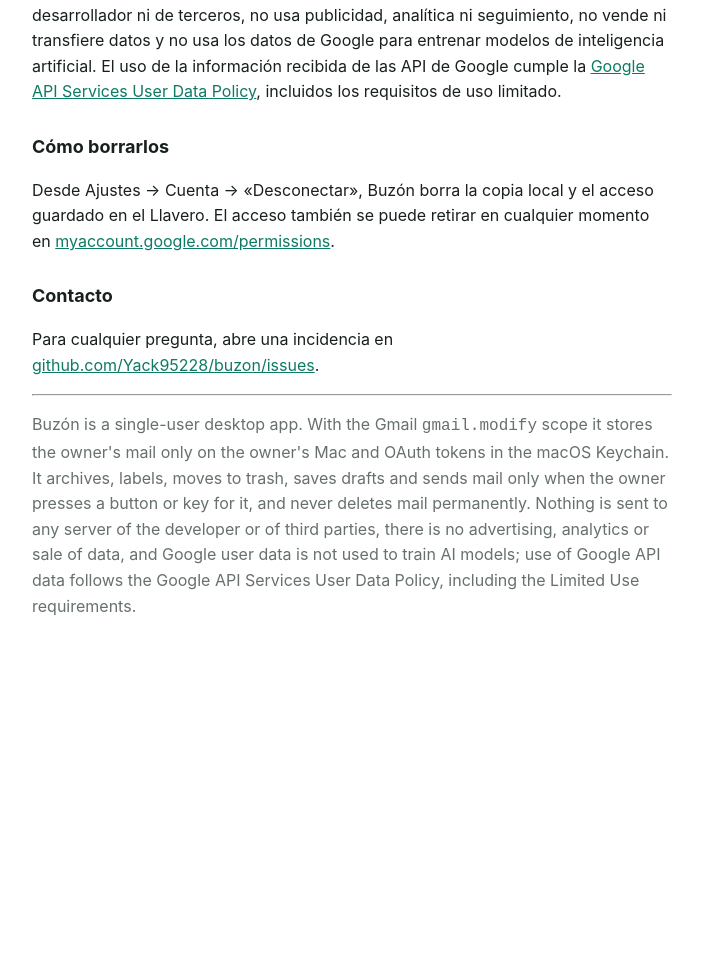
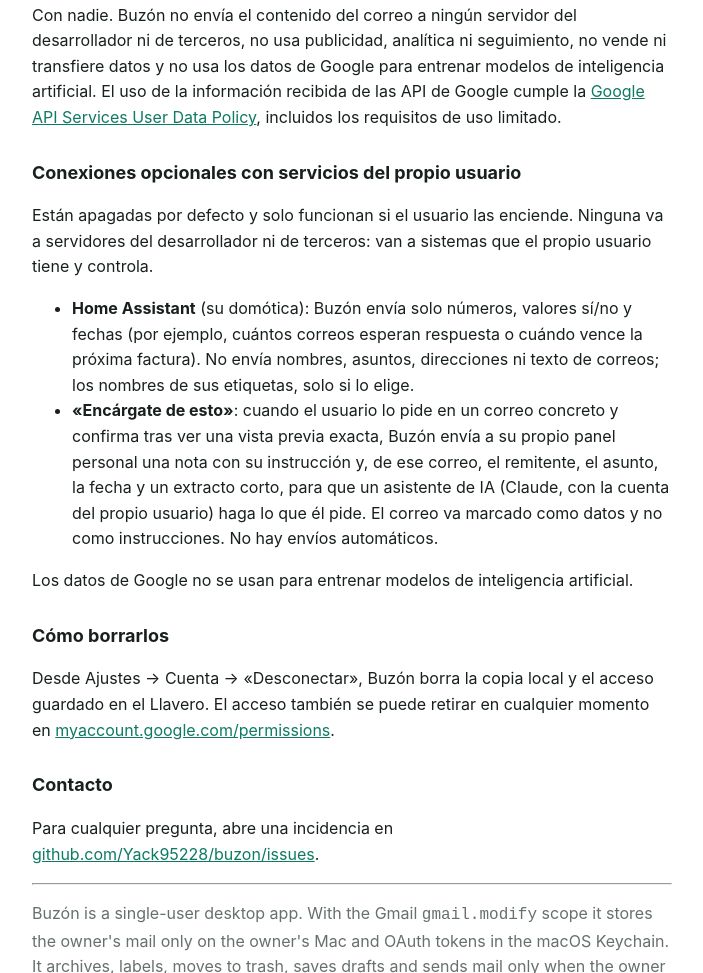
Before and after one commit to Yack95228/buzon, a plain HTML site: page privacidad.html in a window 1280 px wide. Shown: the part 744-1717 px from the top of the page, without its empty margins (288-991 px from the left). Before the commit the page ends 1411 px from the top, so only its background shows below. Drawn offline with Linux system fonts and the light colour scheme.

Commit message:
Privacy: the optional Home Assistant and Claude connections
Co-Authored-By: Claude Opus 5.5 <noreply@anthropic.com>

```diff
--- a/privacidad.html
+++ b/privacidad.html
@@ -15,7 +15,7 @@
 </head>
 <body>
 <h1>Política de privacidad de Buzón</h1>
-<p class="muted">Última actualización: 20 de noviembre de 2026 (v1: organizar y enviar correo)</p>
+<p class="muted">Última actualización: 20 de noviembre de 2026 (conexiones opcionales con Home Assistant y Claude)</p>
 
 <h2>Quién la usa</h2>
 <p>Buzón es una aplicación de escritorio para macOS que usa una sola persona, su autor, para leer y gestionar su propia cuenta de Gmail. No se ofrece al público.</p>
@@ -29,6 +29,14 @@
 <h2>Con quién se comparten</h2>
 <p>Con nadie. Buzón no envía el contenido del correo a ningún servidor del desarrollador ni de terceros, no usa publicidad, analítica ni seguimiento, no vende ni transfiere datos y no usa los datos de Google para entrenar modelos de inteligencia artificial. El uso de la información recibida de las API de Google cumple la <a href="https://developers.google.com/terms/api-services-user-data-policy">Google API Services User Data Policy</a>, incluidos los requisitos de uso limitado.</p>
 
+<h2>Conexiones opcionales con servicios del propio usuario</h2>
+<p>Están apagadas por defecto y solo funcionan si el usuario las enciende. Ninguna va a servidores del desarrollador ni de terceros: van a sistemas que el propio usuario tiene y controla.</p>
+<ul>
+<li><strong>Home Assistant</strong> (su domótica): Buzón envía solo números, valores sí/no y fechas (por ejemplo, cuántos correos esperan respuesta o cuándo vence la próxima factura). No envía nombres, asuntos, direcciones ni texto de correos; los nombres de sus etiquetas, solo si lo elige.</li>
+<li><strong>«Encárgate de esto»</strong>: cuando el usuario lo pide en un correo concreto y confirma tras ver una vista previa exacta, Buzón envía a su propio panel personal una nota con su instrucción y, de ese correo, el remitente, el asunto, la fecha y un extracto corto, para que un asistente de IA (Claude, con la cuenta del propio usuario) haga lo que él pide. El correo va marcado como datos y no como instrucciones. No hay envíos automáticos.</li>
+</ul>
+<p>Los datos de Google no se usan para entrenar modelos de inteligencia artificial.</p>
+
 <h2>Cómo borrarlos</h2>
 <p>Desde Ajustes → Cuenta → «Desconectar», Buzón borra la copia local y el acceso guardado en el Llavero. El acceso también se puede retirar en cualquier momento en <a href="https://myaccount.google.com/permissions">myaccount.google.com/permissions</a>.</p>
 
@@ -36,6 +44,6 @@
 <p>Para cualquier pregunta, abre una incidencia en <a href="https://github.com/Yack95228/buzon/issues">github.com/Yack95228/buzon/issues</a>.</p>
 
 <hr>
-<p lang="en" class="muted">Buzón is a single-user desktop app. With the Gmail <code>gmail.modify</code> scope it stores the owner's mail only on the owner's Mac and OAuth tokens in the macOS Keychain. It archives, labels, moves to trash, saves drafts and sends mail only when the owner presses a button or key for it, and never deletes mail permanently. Nothing is sent to any server of the developer or of third parties, there is no advertising, analytics or sale of data, and Google user data is not used to train AI models; use of Google API data follows the Google API Services User Data Policy, including the Limited Use requirements.</p>
+<p lang="en" class="muted">Buzón is a single-user desktop app. With the Gmail <code>gmail.modify</code> scope it stores the owner's mail only on the owner's Mac and OAuth tokens in the macOS Keychain. It archives, labels, moves to trash, saves drafts and sends mail only when the owner presses a button or key for it, and never deletes mail permanently. Optional, off-by-default connections send only counts and dates to the owner's own Home Assistant, and, only when the owner confirms for one mail, a note with his instruction and that mail's sender, subject, date and a short excerpt to his own dashboard for his own AI assistant. Nothing is sent to any server of the developer or of third parties, there is no advertising, analytics or sale of data, and Google user data is not used to train AI models; use of Google API data follows the Google API Services User Data Policy, including the Limited Use requirements.</p>
 </body>
 </html>
```
